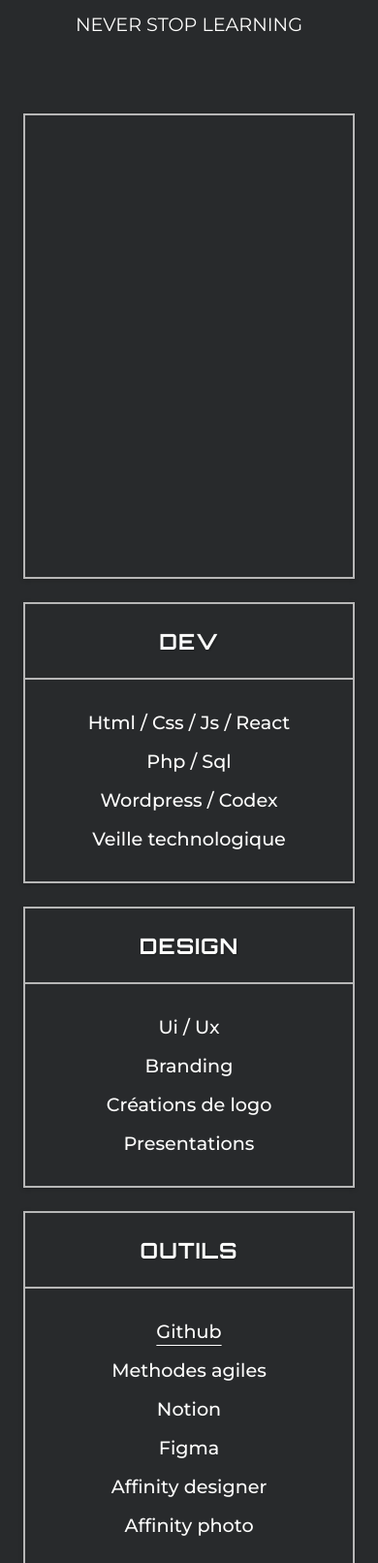
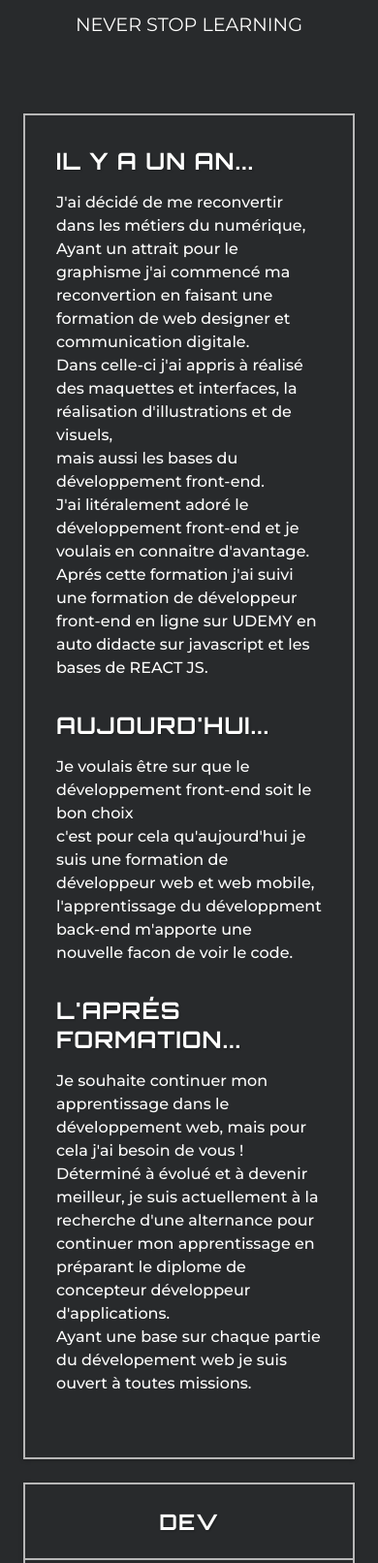
Before and after one commit to ChrysJ/Portfolio, a plain HTML site: page index.html in a window 390 px wide. Shown: the part 5408-7020 px from the top of the page at 97% size. Drawn offline with Linux system fonts and the light colour scheme.

Commit message:
redaction skills

```diff
--- a/index.html
+++ b/index.html
@@ -208,9 +208,38 @@
                     <p>never stop learning</p>
                 </div>
                 <div class="skills-informations">
-                    <div class="img-skills box-shadow border-white"><img src="./public/assets/img/To the stars-bro.svg"
-                            alt=""></div>
-                    <div class="text-skills box-shadow border-white"></div>
+                    <div class="img-skills">
+                        <img src="./public/assets/img/To the stars-bro.svg"
+                            alt="Astronaute qui regarde le décollage d'une fusée">
+                    </div>
+                    <div class="text-skills box-shadow border-white">
+                        <h5>Il y a un an...</h5>
+                        <p>
+                            J'ai décidé de me reconvertir dans les métiers du numérique,<br>
+                            Ayant un attrait pour le graphisme j'ai commencé ma reconvertion en faisant une formation
+                            de web designer et communication digitale.<br>
+                            Dans celle-ci j'ai appris à réalisé des maquettes et interfaces, la réalisation
+                            d'illustrations et de visuels,<br>mais aussi les bases du développement front-end.<br>
+                            J'ai litéralement adoré le développement front-end et je voulais en connaitre
+                            d'avantage.<br>
+                            Aprés cette formation j'ai suivi une formation de développeur front-end en ligne sur UDEMY
+                            en auto didacte sur javascript et les bases de REACT JS.<br>
+                        </p>
+                        <h5>Aujourd'hui...</h5>
+                        <p>Je voulais être sur que le développement front-end soit le bon choix<br>c'est pour cela
+                            qu'aujourd'hui je suis une formation de développeur web et web mobile,<br>l'apprentissage du
+                            développment back-end m'apporte une nouvelle facon de voir le code.<br>
+                        </p>
+                        <h5>L'aprés formation...</h5>
+                        <p>Je souhaite continuer mon apprentissage dans le développement web, mais pour cela j'ai besoin
+                            de vous !<br>
+                            Déterminé à évolué et à devenir meilleur, je suis actuellement à la recherche d'une
+                            alternance pour continuer mon apprentissage en préparant le diplome de concepteur
+                            développeur
+                            d'applications.<br>
+                            Ayant une base sur chaque partie du dévelopement web je suis ouvert à toutes missions.
+                        </p>
+                    </div>
                 </div>
                 <div class="skills">
                     <!-- dev -->
@@ -228,6 +257,7 @@
                         <h4>design</h4>
                         <ul>
                             <li><span>Ui / Ux</span></li>
+                            <li><span>Maquettage</span></li>
                             <li><span>Branding</span></li>
                             <li><span>Créations de logo</span></li>
                             <li><span>Presentations</span></li>
--- a/public/css/_settings.scss
+++ b/public/css/_settings.scss
@@ -105,7 +105,8 @@ overflow-y: hidden;
 h1,
 h2,
 h3,
-h4 {
+h4,
+h5 {
     text-transform: uppercase;
     letter-spacing: 1px;
     font-family: $font4;
@@ -131,6 +132,10 @@ h2 {
 
 h4 {
     font-size: 2rem;
+}
+
+h5{
+    font-size: 1.5rem;
 }
 
 // Paragraph
--- a/public/css/_skills.scss
+++ b/public/css/_skills.scss
@@ -6,20 +6,22 @@ section {
         margin-bottom: 3rem;
 
         .img-skills {
-
             height: 100%;
             width: 100%;
 
             img {
-                width: 100%;
-
+                width: 140%;
             }
         }
 
         .text-skills {
             background-color: $color2;
-            height: 30rem;
+            padding: 2rem;
             grid-column: 2/4;
+
+            p{
+                margin: 1rem 0 2rem;
+            }
         }
     }
 
@@ -103,8 +105,6 @@ section {
             }
 
             .text-skills {
-
-                height: 30rem;
                 grid-column: 1/2;
             }
         }
--- a/public/css/layout/_footer.scss
+++ b/public/css/layout/_footer.scss
@@ -12,6 +12,8 @@ footer {
 
         p {
             text-transform: uppercase;
+
+
         }
     }
 
```
Also changed, not shown: public/css/index.css, 1 other file.
